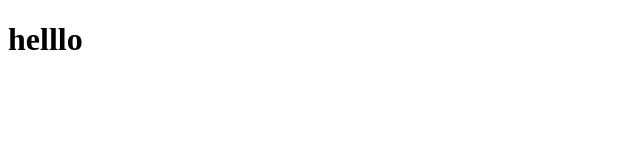
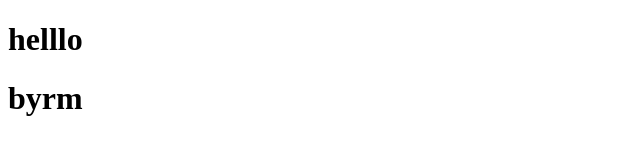
Before and after one commit to sddkbayram2423/test1, a plain HTML site: page index.html in a window 1280 px wide. Shown: the whole page, without its empty margins (0-640 px from the left). Drawn offline with Linux system fonts and the light colour scheme.

Commit message:
second test

```diff
--- a/index.html
+++ b/index.html
@@ -8,5 +8,6 @@
 <body>
 
     <h1>helllo</h1>
+    <h1>byrm</h1>
 </body>
 </html>
```
